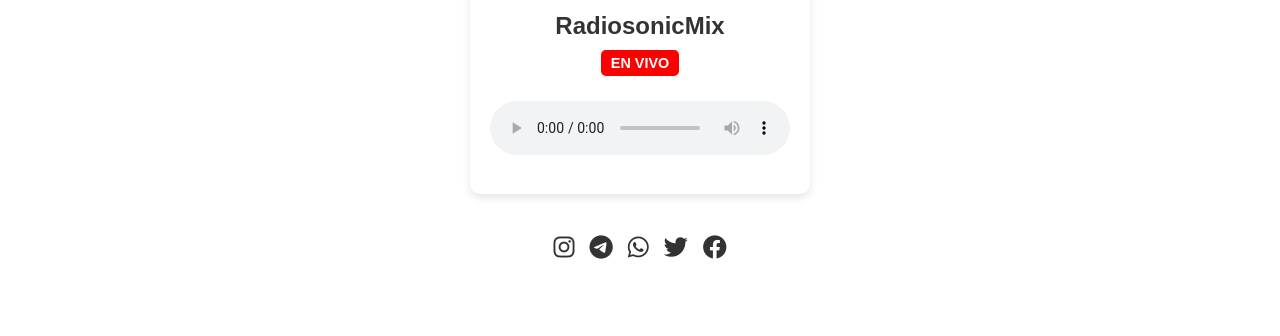
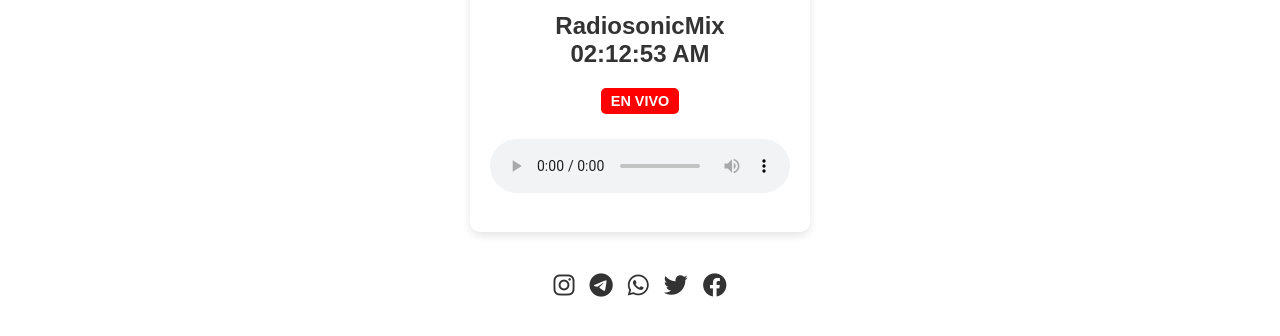
Before and after one commit to radiosonicmix/radiosonicmix, a plain HTML site: page index.html in a window 1280 px wide. Shown: the part 1137-1473 px from the top of the page. Before the commit the page ends 1435 px from the top, so only its background shows below. Drawn offline with Linux system fonts and the light colour scheme; no server answers.

Commit message:
Update index.html

```diff
--- a/index.html
+++ b/index.html
@@ -140,6 +140,14 @@
             margin: 15px 0;
         }
 
+        .local-time {
+            font-size: 1.5em;
+            color: #333;
+            margin-bottom: 10px;
+            animation: timeAnimation 1s linear infinite;
+            font-weight: bold;
+        }
+
         @keyframes logoAnimation {
             0% {
                 transform: rotate(0deg);
@@ -149,6 +157,18 @@
             }
             100% {
                 transform: rotate(0deg);
+            }
+        }
+
+        @keyframes timeAnimation {
+            0% {
+                transform: scale(1);
+            }
+            50% {
+                transform: scale(1.1);
+            }
+            100% {
+                transform: scale(1);
             }
         }
 
@@ -193,6 +213,7 @@
                 <img src="https://adalo-uploads.imgix.net/f1f35d8bf273a1fc1fc9611f1a358ca6338fa6642d39207027bce841c861880c.png?orient=&auto=compress" alt="Logo" class="logo2">
             </div>
             <h1 class="title">RadiosonicMix</h1>
+            <div id="local-time" class="local-time"></div>
             <div class="live-badge">EN VIVO</div>
             <audio controls class="player">
                 <source src="https://uk1freenew.listen2myradio.com/live.mp3?typeportmount=s2_26653_stream_990815769" type="audio/mpeg">
@@ -208,12 +229,27 @@
         <a href="https://twitter.com/intent/tweet?url=YOUR_URL" target="_blank" title="Compartir en Twitter"><i class="fab fa-twitter"></i></a>
         <a href="https://www.facebook.com/sharer/sharer.php?u=YOUR_URL" target="_blank" title="Compartir en Facebook"><i class="fab fa-facebook"></i></a>
     </div>
-<br><br>
+    <BR><BR>
     <script>
         function toggleMenu() {
             const menu = document.querySelector('.menu');
             menu.classList.toggle('show');
         }
+
+        function updateTime() {
+            const now = new Date();
+            let hours = now.getHours();
+            const minutes = String(now.getMinutes()).padStart(2, '0');
+            const seconds = String(now.getSeconds()).padStart(2, '0');
+            const ampm = hours >= 12 ? 'PM' : 'AM';
+            hours = hours % 12;
+            hours = hours ? hours : 12; // El '0' debe ser '12'
+            const timeString = `${String(hours).padStart(2, '0')}:${minutes}:${seconds} ${ampm}`;
+            document.getElementById('local-time').textContent = timeString;
+        }
+
+        setInterval(updateTime, 1000); // Actualizar cada segundo
+        updateTime(); // Llamar una vez al cargar la página para mostrar la hora inmediatamente
     </script>
 </body>
 </html>
```
